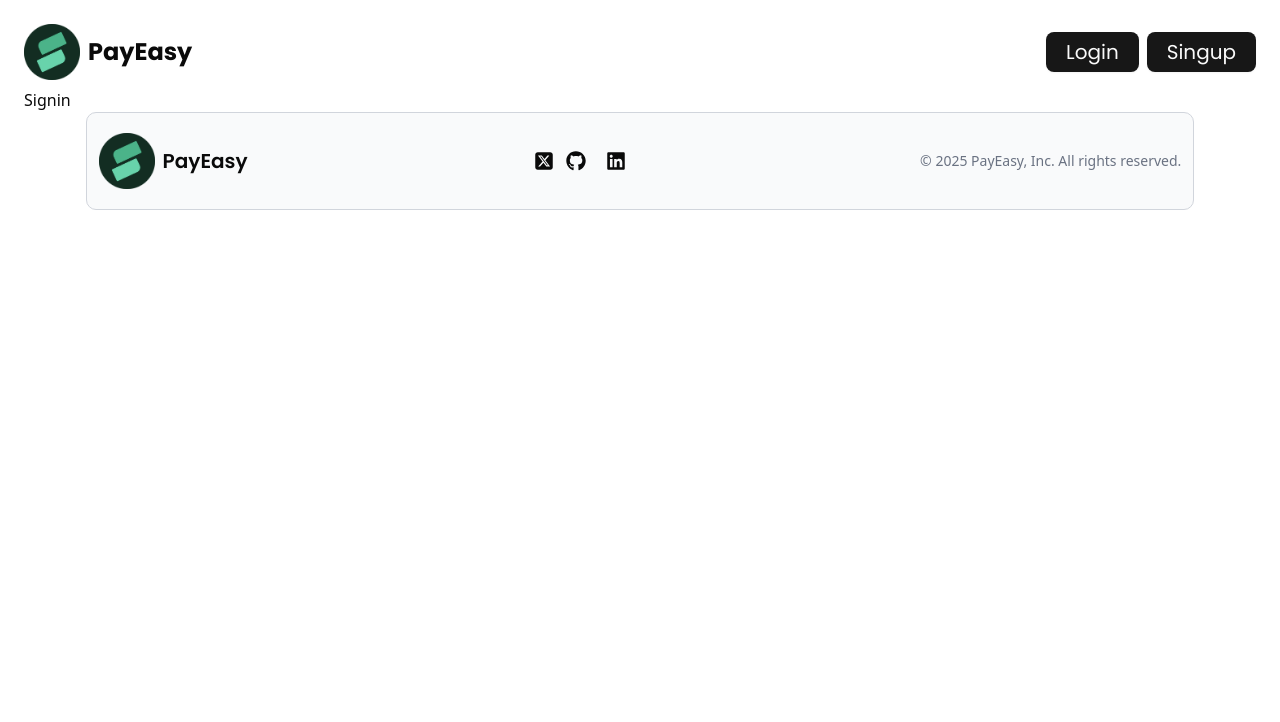
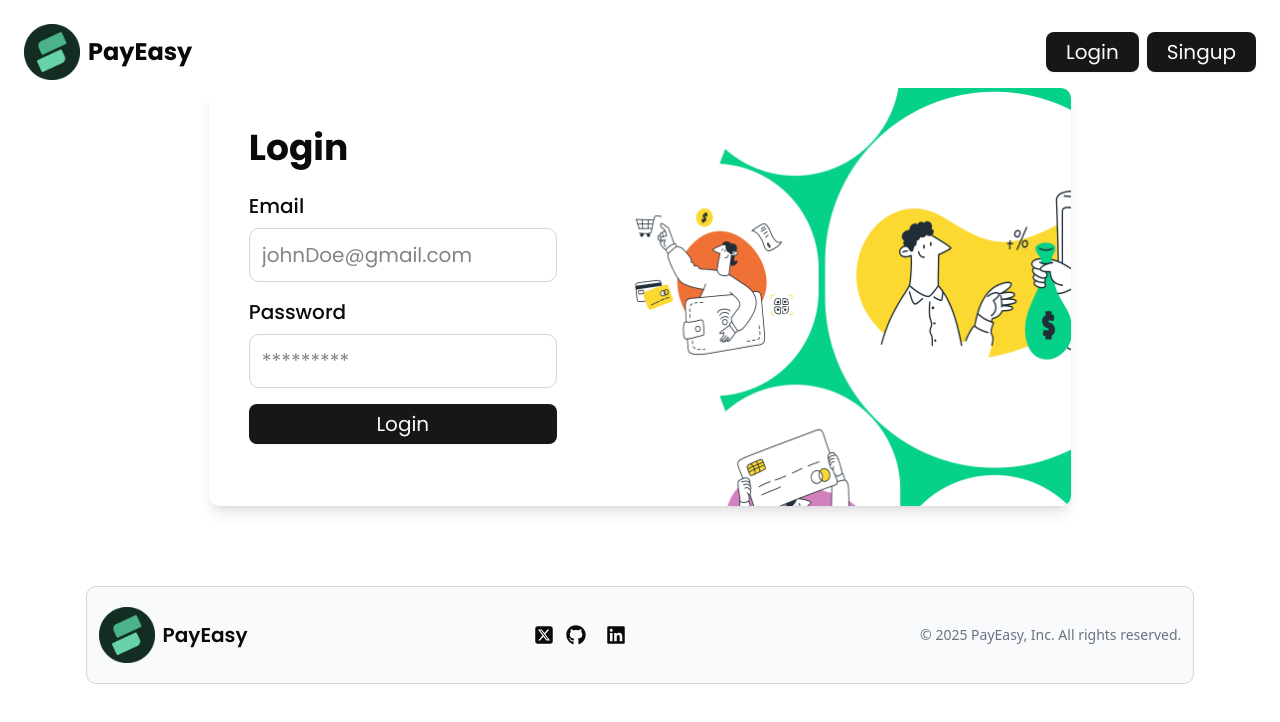
Before and after one commit to parasss19/Payment-App, a React (Vite) app in the folder frontend/: page /signin in a window 1280 px wide. Shown: the top 722 px of the page. Built offline with nearby package versions, Linux system fonts and the light colour scheme.

Commit message:
ui: implemented signin page

```diff
--- a/frontend/src/pages/Signin.jsx
+++ b/frontend/src/pages/Signin.jsx
@@ -1,8 +1,96 @@
-import React from 'react'
+import { Button } from '@/components/ui/button';
+import { MyContext } from '@/context/MyContext';
+import React, { useContext, useState } from 'react'
+import { useNavigate } from 'react-router-dom';
+import { z } from 'zod';
 
 const Signin = () => {
+  const [formData , setFormData] = useState({
+    username:"",
+    password:""
+  })
+
+  const { fetchData, fetchUsers } = useContext(MyContext);
+
+  const [errors, setErrors] = useState({});
+
+  const navigate = useNavigate();
+
+  //zod validation with error msg for each field
+  const signinValidation = z.object({
+    username: z.string().email("Invalid email format"),
+    password: z.string().min(6, "Password must be at least 6 characters"),
+  })
+
+  //handle input change
+  const handleInputChange = (e) => {
+    const {name , value} = e.target;
+    setFormData((prevState) =>(
+      {
+        ...prevState,
+        [name] : value,
+      }
+    ))
+  }
+
+  const handleSubmit = () => {
+
+  }
+
   return (
-    <div>Signin</div>
+    <div className='className="mt-10 mb-20 sm:mx-8"'>
+      <div className="flex  justify-center gap-3 max-w-[90%] lg:max-w-[70%] mx-auto rounded-lg shadow-lg">
+
+        {/* left */}
+        <div className="w-full lg:w-[45%] px-6 sm:px-10 py-10">
+          <h1 className="font-[poppins] text-4xl font-bold">Login</h1>
+
+          <div className="flex flex-col gap-4 mt-6">
+            <label className="flex flex-col gap-2 font-[poppins] text-xl font-medium">
+              Email
+              <input
+                className="border border-gray-300 py-3 px-3 rounded-lg font-normal"
+                type="email"
+                name='username'
+                placeholder="johnDoe@gmail.com"
+                value={formData.username}
+                onChange={handleInputChange}
+              />
+              {errors.username && (
+                <span className="text-red-500 text-sm">{errors.username[0]}</span>
+              )}
+            </label>
+
+            <label className="flex flex-col gap-2 font-[poppins] text-xl font-medium">
+              Password
+              <input
+                className="border border-gray-300 py-3 px-3 rounded-lg font-normal"
+                type="number"
+                name='password'
+                placeholder="*********"
+                value={formData.password}
+                onChange={handleInputChange}
+              />
+              {errors.password && (
+                <span className="text-red-500 text-sm">{errors.password[0]}</span>
+              )}
+            </label>
+
+            <Button onClick = {handleSubmit} className= 'font-[poppins] sm:text-xl sm:p-5 text-center'>Login</Button>
+          </div>
+        </div>
+
+        {/* right */}
+        <div className="w-full lg:w-[55%] hidden lg:flex items-center">
+          <img
+            src="/fintech.png"
+            alt="Signup page illustration"
+            className="w-auto h-full object-cover rounded-r-lg"
+          />
+        </div>
+
+      </div>
+    </div>
   )
 }
 
```
